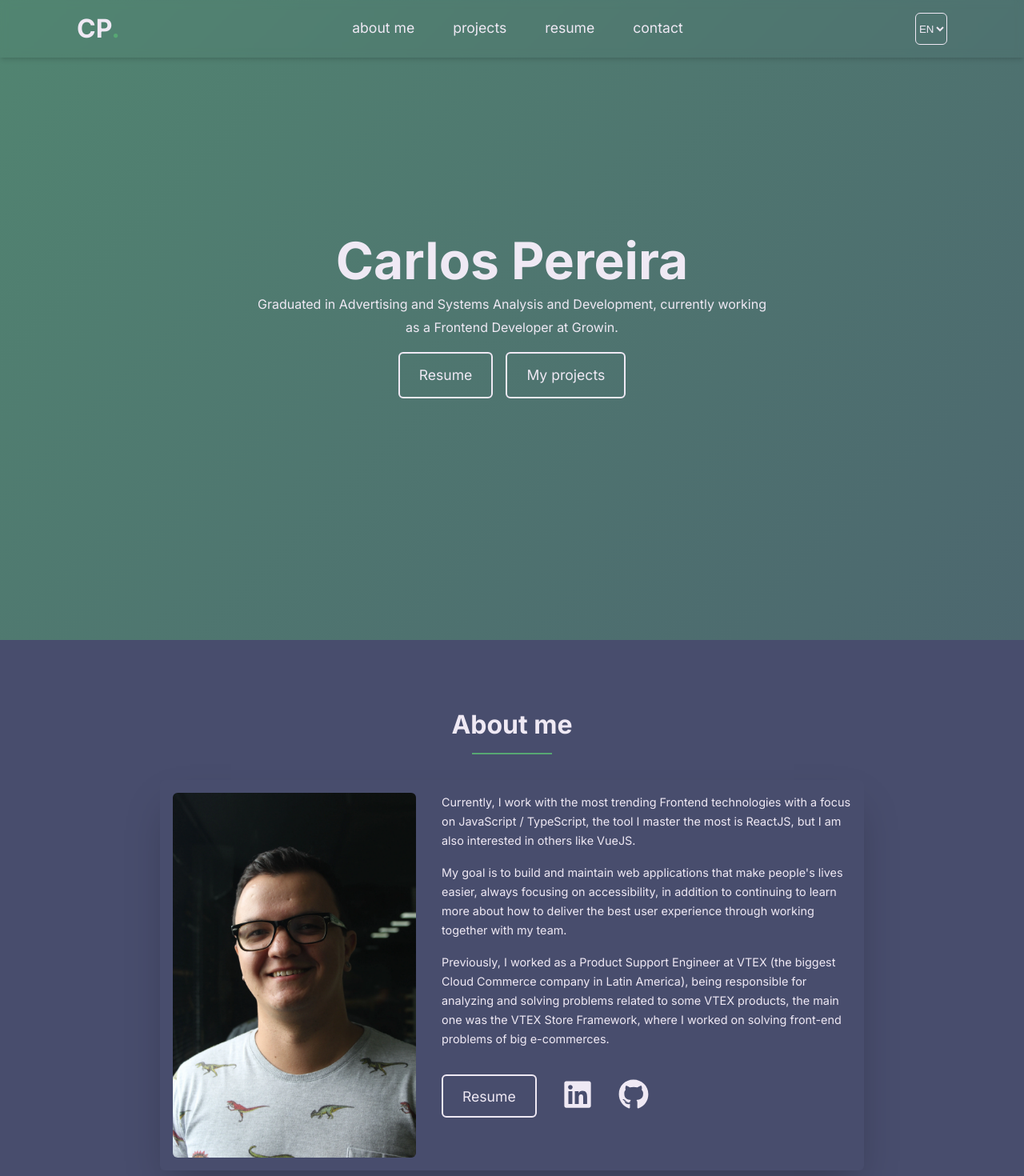
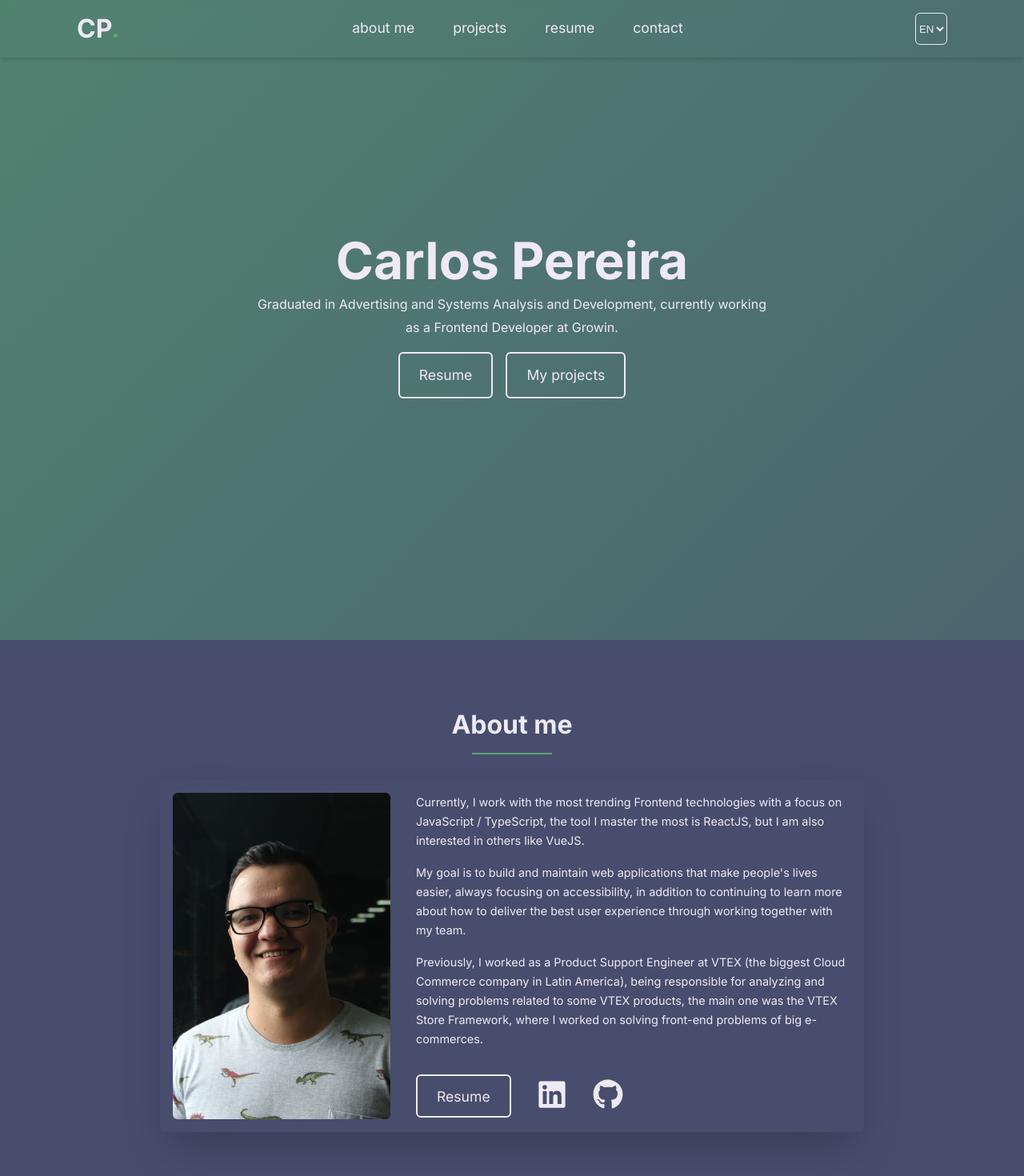
Before and after one commit to kdumagalhaes/hellocarlos, a React (Vite) app: page / in a window 1280 px wide. Shown: the top 1470 px of the page at 80% size. Built offline with nearby package versions, Linux system fonts and the light colour scheme.

Commit message:
Update profile picture sizes

```diff
--- a/src/components/AboutMe/styles.ts
+++ b/src/components/AboutMe/styles.ts
@@ -25,8 +25,8 @@ export const Bio = styled.div`
   }
 
   .profile-pic {
-    max-width: 19rem;
-    max-height: 28.5rem;
+    max-width: 17rem;
+    max-height: 26.5rem;
     border-radius: 6px;
   }
 
```
